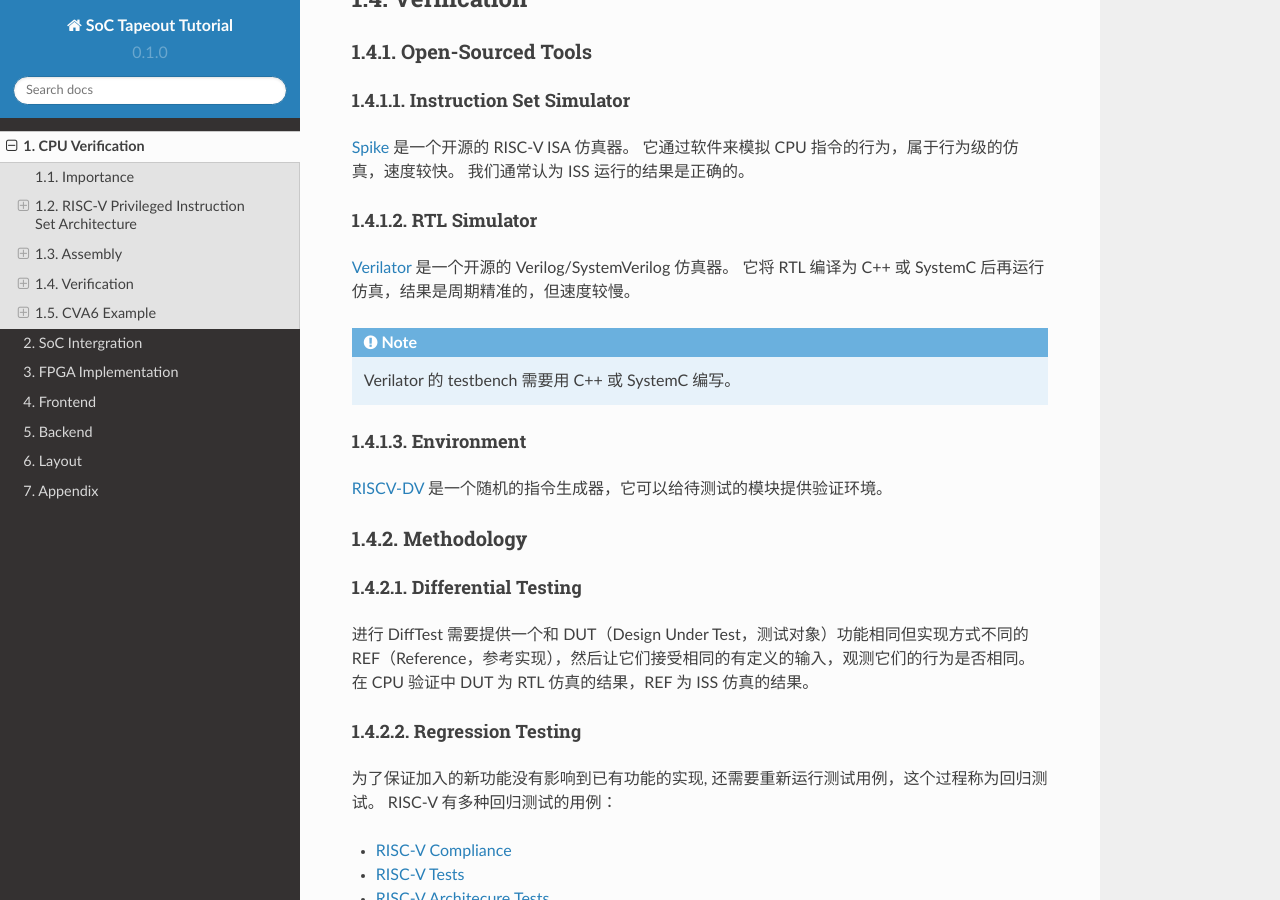
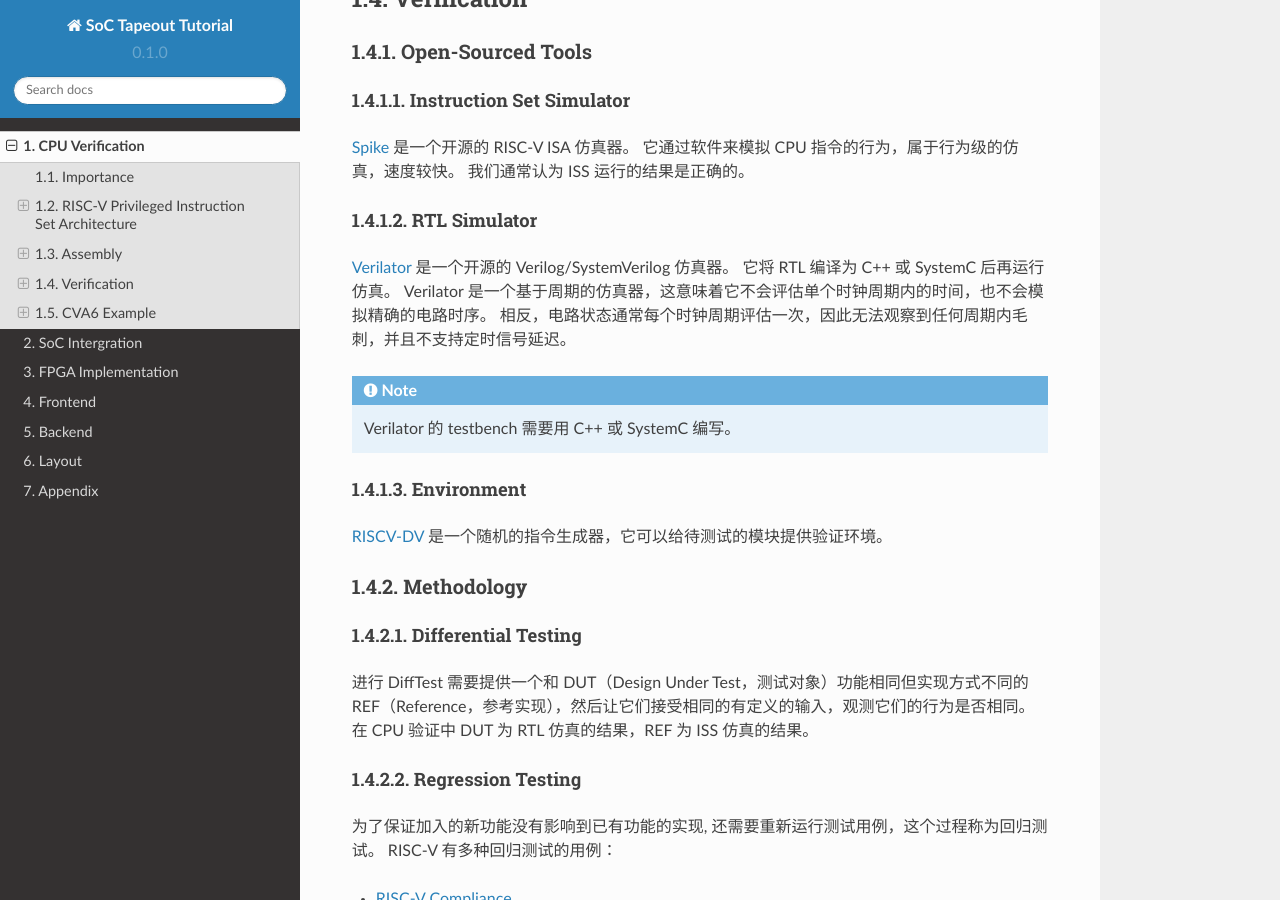
Before and after one commit to Siris-Li/SoC-Tapeout-Tutorial, a Sphinx documentation site: the page built from docs/source/cpu.rst, in a window 1280 px wide and 900 px high, scrolled down 3788 px. Built offline with Sphinx 7.4.7 and the Read the Docs theme 2.0.0, drawn with Linux system fonts in a browser that asks for light colours.

Commit message:
Update cpu.rst

```diff
--- a/docs/source/cpu.rst
+++ b/docs/source/cpu.rst
@@ -158,7 +158,9 @@ RTL Simulator
 #####################
 
 `Verilator <https://www.veripool.org/verilator>`__ 是一个开源的 Verilog/SystemVerilog 仿真器。
-它将 RTL 编译为 C++ 或 SystemC 后再运行仿真，结果是周期精准的，但速度较慢。
+它将 RTL 编译为 C++ 或 SystemC 后再运行仿真。
+Verilator 是一个基于周期的仿真器，这意味着它不会评估单个时钟周期内的时间，也不会模拟精确的电路时序。
+相反，电路状态通常每个时钟周期评估一次，因此无法观察到任何周期内毛刺，并且不支持定时信号延迟。
 
 .. note::
 
```
